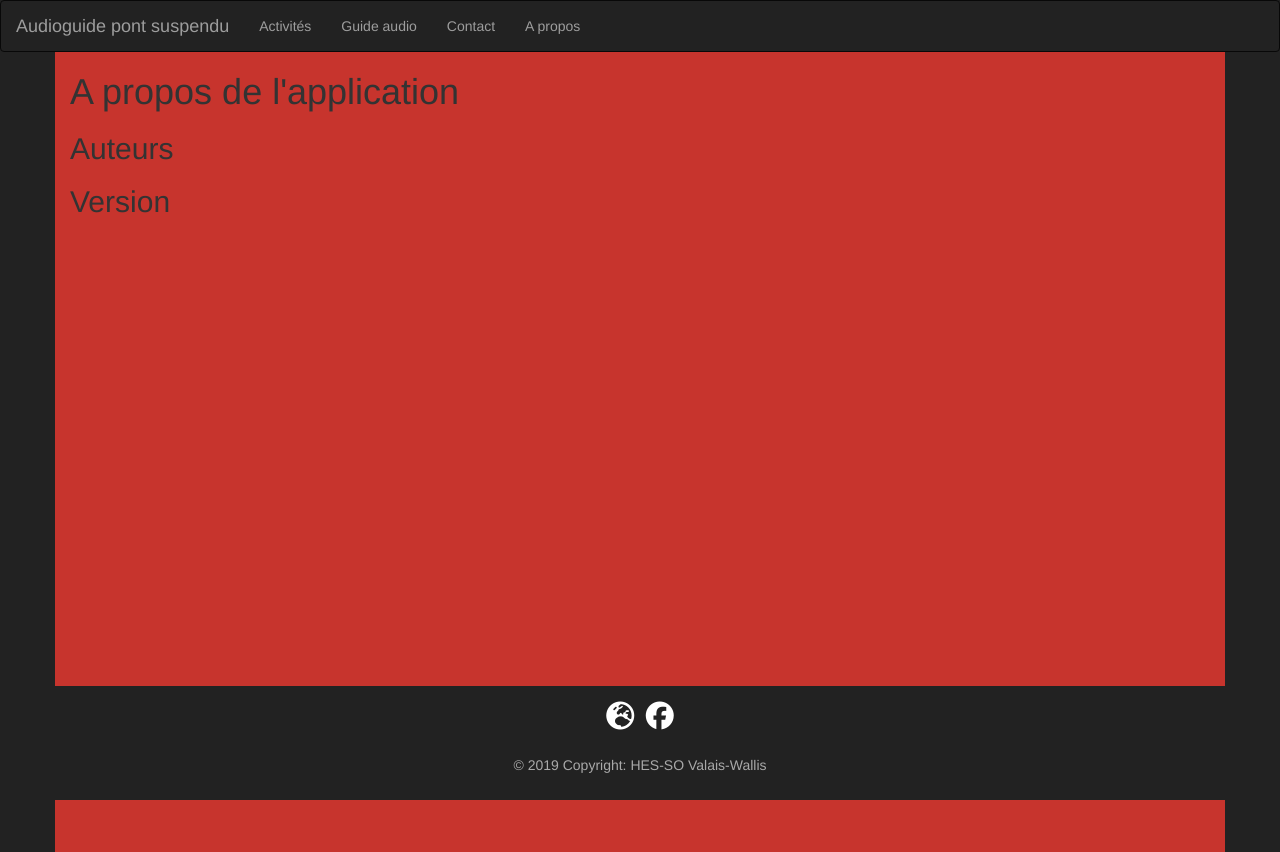
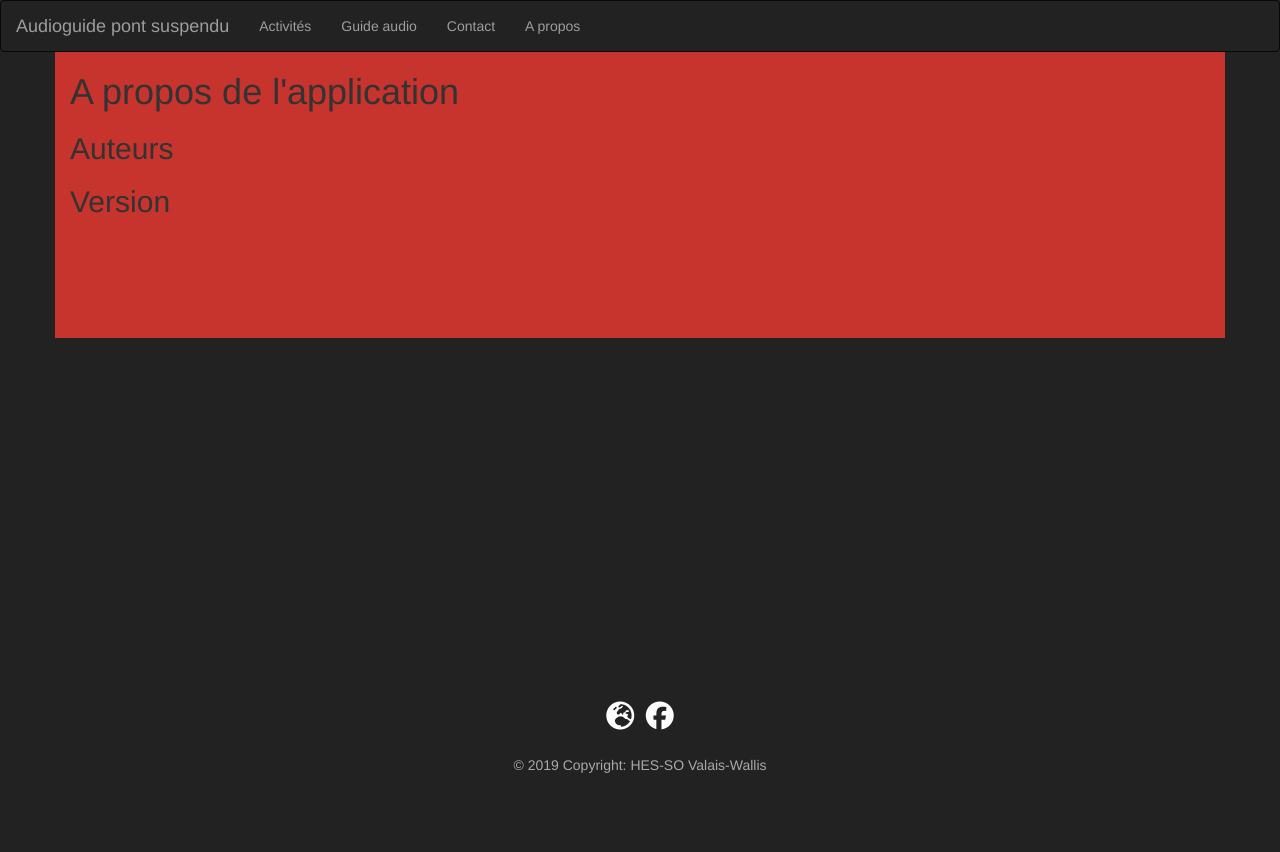
Before and after one commit to Borganov/audioguide, a Django app: template templates/about/about.html in a window 1280 px wide. After the commit the page ends 773 px from the top, so only its background shows below. Run offline with Django 3.2, Linux system fonts and the light colour scheme; the template is opened without the code that fills it, so the values that code supplies are empty; parts of the project's set-up code (start-up, migrations or seed data) failed here and were passed over; some libraries are stand-ins or nearby versions.

Commit message:
CSS + Base updated

```diff
--- a/static/css/style.css
+++ b/static/css/style.css
@@ -52,6 +52,9 @@
 }
 .pad-btm {
   padding-bottom: 25px;
+}
+.btm-content-padding {
+  padding-bottom: 110px;
 }
 
 /* Image styles */
--- a/templates/base.html
+++ b/templates/base.html
@@ -40,7 +40,7 @@
   </nav>
 
   <!-- Page content -->
-  <div class="content-height container bodyBG neg-mrg">
+  <div class="container bodyBG neg-mrg btm-content-padding">
     {% block content %}
       <!-- CONTENT -->
       <!-- CONTENT -->
```
